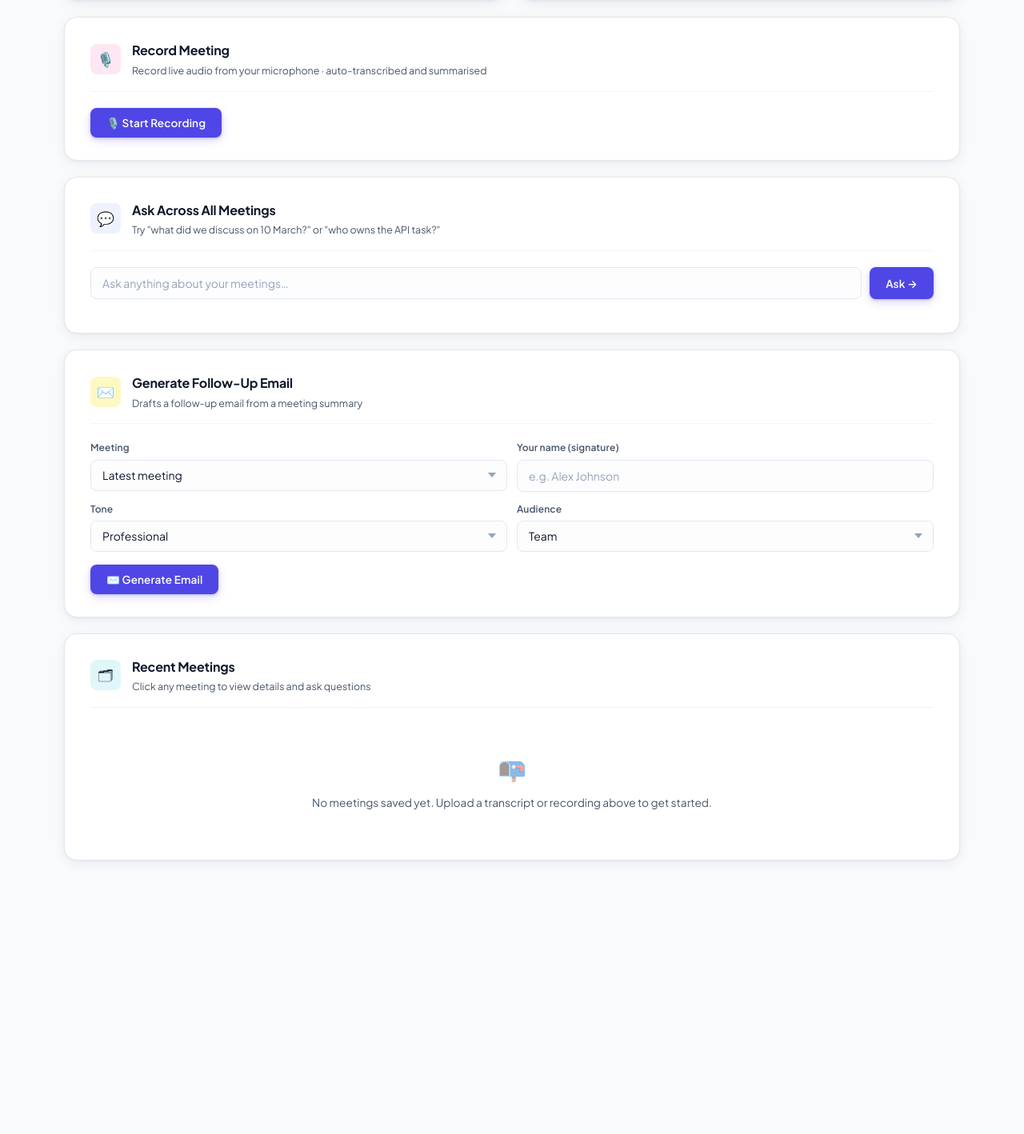
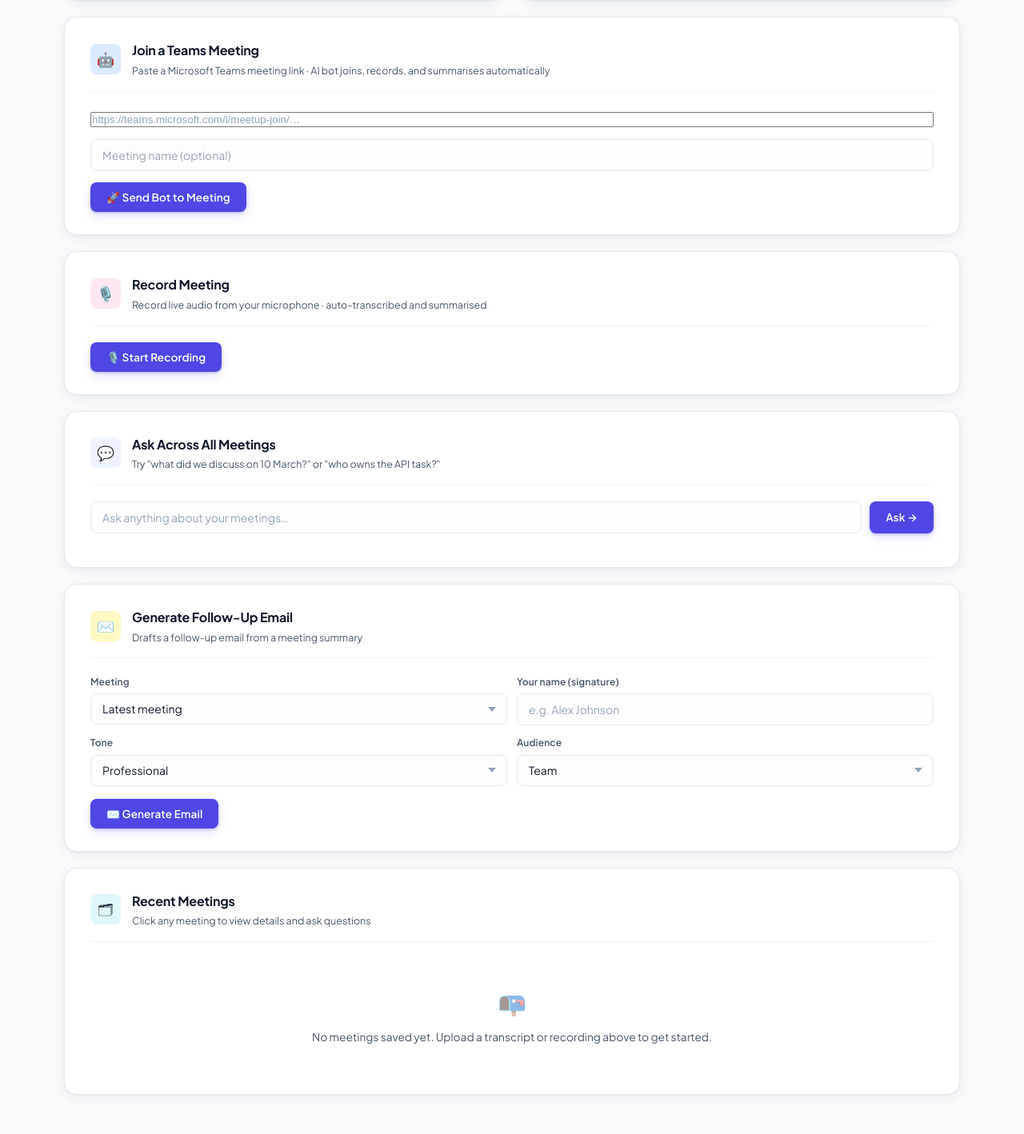
Before and after one commit to CosmicSymphony/ai-meeting-assistant, a FastAPI app: page /web/ in a window 1280 px wide. Shown: the part 585-2003 px from the top of the page at 80% size. Before the commit the page ends 1662 px from the top, so only its background shows below. Run offline with FastAPI, Linux system fonts and the light colour scheme.

Commit message:
Add Recall.ai Teams bot integration
- New recall_service.py: create bot, get status, fetch and format
  transcript from Recall.ai API
- New BotSession model to track active/completed bots per tenant
- New /recall/join-meeting endpoint: accepts Teams URL, sends bot,
  redirects to status page
- New /recall/bot/{bot_id} status page: auto-refreshes every 5s
  until the call ends, then processes transcript → summary → meeting
- New /recall/webhook endpoint: Recall.ai POSTs here on status change,
  triggers processing when call ends (used when deployed with public URL)
- Add WEBHOOK_BASE_URL config for production webhook registration
- Add "Join a Teams Meeting" card to the dashboard UI

Co-Authored-By: Claude Sonnet 4.6 <noreply@anthropic.com>

```diff
--- a/app/config.py
+++ b/app/config.py
@@ -12,6 +12,7 @@ class Settings:
     ASSEMBLYAI_API_KEY = os.getenv("ASSEMBLYAI_API_KEY")
     RECALLAI_API_KEY = os.getenv("RECALLAI_API_KEY")
     DATABASE_URL = os.getenv("DATABASE_URL") or _DEFAULT_SQLITE
+    WEBHOOK_BASE_URL = os.getenv("WEBHOOK_BASE_URL", "")  # e.g. https://yourapp.railway.app
 
 
 settings = Settings()
--- a/app/database.py
+++ b/app/database.py
@@ -47,6 +47,8 @@ def _migrate():
             conn.commit()
             print("[MIGRATE] Added org_id column to meetings table.")
 
+        # bot_sessions table is created by create_all above; no column migrations needed yet
+
 
 def get_db():
     """Open a database session, use it, then close it automatically."""
--- a/app/main.py
+++ b/app/main.py
@@ -1,6 +1,7 @@
 from fastapi import FastAPI, UploadFile, HTTPException, Depends
 from fastapi.staticfiles import StaticFiles
 from app.routes.web import router as web_router
+from app.routes.recall import router as recall_router
 from pydantic import BaseModel
 from app.services.summarize_service import summarize_meeting
 from app.services.ask_meetings_service import ask_meetings
@@ -35,6 +36,7 @@ app = FastAPI()
 app.mount("/static", StaticFiles(directory="app/static"), name="static")
 
 app.include_router(web_router, prefix="/web")
+app.include_router(recall_router, prefix="/recall")
 
 
 class MeetingQuestionRequest(BaseModel):
--- /dev/null
+++ b/app/routes/recall.py
@@ -0,0 +1,179 @@
+from fastapi import APIRouter, Depends, Form, Request, HTTPException
+from fastapi.responses import HTMLResponse, RedirectResponse
+from fastapi.templating import Jinja2Templates
+
+from app.config import settings
+from app.database import SessionLocal
+from app.dependencies import get_web_org_id
+from app.models import BotSession, Meeting
+from app.services.recall_service import (
+    create_bot, get_bot, get_bot_transcript,
+    format_transcript, get_bot_status_label,
+)
+from app.services.summarize_service import summarize_meeting
+
+router = APIRouter()
+templates = Jinja2Templates(directory="app/templates")
+
+_DONE_STATUSES = {"done", "call_ended"}
+_FAILED_STATUSES = {"fatal"}
+
+
+# ── Join a meeting ─────────────────────────────────────────────────────────────
+
+@router.post("/join-meeting", response_class=HTMLResponse)
+async def join_meeting(
+    request: Request,
+    meeting_url: str = Form(...),
+    meeting_name: str = Form(default="Teams Meeting"),
+    org_id: int = Depends(get_web_org_id),
+):
+    try:
+        webhook_url = None
+        if settings.WEBHOOK_BASE_URL:
+            webhook_url = f"{settings.WEBHOOK_BASE_URL.rstrip('/')}/recall/webhook"
+
+        bot_data = await create_bot(
+            meeting_url=meeting_url,
+            bot_name="AI Meeting Assistant",
+            webhook_url=webhook_url,
+        )
+
+        bot_id = bot_data["id"]
+
+        db = SessionLocal()
+        try:
+            session = BotSession(
+                org_id=org_id,
+                bot_id=bot_id,
+                meeting_url=meeting_url,
+                meeting_name=meeting_name or "Teams Meeting",
+                status="created",
+            )
+            db.add(session)
+            db.commit()
+        finally:
+            db.close()
+
+        return RedirectResponse(url=f"/recall/bot/{bot_id}", status_code=303)
+
+    except Exception as e:
+        return templates.TemplateResponse("bot_status.html", {
+            "request": request,
+            "error": str(e),
+            "bot": None,
+        })
+
+
+# ── Bot status page (auto-refreshes until done) ────────────────────────────────
+
+@router.get("/bot/{bot_id}", response_class=HTMLResponse)
+async def bot_status_page(request: Request, bot_id: str, org_id: int = Depends(get_web_org_id)):
+    db = SessionLocal()
+    try:
+        session = db.query(BotSession).filter_by(bot_id=bot_id, org_id=org_id).first()
+        if not session:
+            raise HTTPException(status_code=404, detail="Bot session not found")
+
+        # Fetch latest status from Recall.ai
+        try:
+            bot_data = await get_bot(bot_id)
+            recall_status = bot_data.get("status_changes", [{}])[-1].get("code", "unknown") \
+                if bot_data.get("status_changes") else bot_data.get("status", "unknown")
+
+            session.status = recall_status
+            db.commit()
+        except Exception:
+            recall_status = session.status
+
+        # If done and not yet processed → process now
+        meeting_data = None
+        if recall_status in _DONE_STATUSES and session.meeting_id is None:
+            meeting_data = await _process_bot(session, org_id, db)
+
+        # If already processed → load the saved meeting
+        saved_meeting = None
+        if session.meeting_id:
+            saved_meeting = db.query(Meeting).filter_by(id=session.meeting_id).first()
+
+        return templates.TemplateResponse("bot_status.html", {
+            "request": request,
+            "session": session,
+            "status_label": get_bot_status_label(recall_status),
+            "recall_status": recall_status,
+            "saved_meeting": saved_meeting,
+            "error": None,
+        })
+    finally:
+        db.close()
+
+
+# ── Recall.ai webhook ──────────────────────────────────────────────────────────
+
+@router.post("/webhook")
+async def recall_webhook(request: Request):
+    """
+    Recall.ai calls this endpoint when bot status changes.
+    Processes the transcript when the call ends.
+    """
+    payload = await request.json()
+    event = payload.get("event", "")
+    data = payload.get("data", {})
+
+    bot_info = data.get("bot") or data
+    bot_id = bot_info.get("id") or data.get("bot_id")
+    if not bot_id:
+        return {"ok": True}
+
+    status_code = ""
+    if "status" in bot_info:
+        status_code = bot_info["status"].get("code", "")
+    elif event == "bot.status_change":
+        status_code = data.get("status", {}).get("code", "")
+
+    db = SessionLocal()
+    try:
+        session = db.query(BotSession).filter_by(bot_id=bot_id).first()
+        if not session:
+            return {"ok": True}
+
+        if status_code:
+            session.status = status_code
+            db.commit()
+
+        if status_code in _DONE_STATUSES and session.meeting_id is None:
+            await _process_bot(session, session.org_id, db)
+
+    finally:
+        db.close()
+
+    return {"ok": True}
+
+
+# ── Shared processing helper ───────────────────────────────────────────────────
+
+async def _process_bot(session: BotSession, org_id: int, db) -> dict | None:
+    """Fetch transcript from Recall.ai, summarize, and save as a Meeting."""
+    try:
+        raw = await get_bot_transcript(session.bot_id)
+        transcript_text = format_transcript(raw)
+
+        if not transcript_text.strip():
+            session.status = "failed"
+            db.commit()
+            return None
+
+        summary = await summarize_meeting(transcript_text, org_id)
+
+        # Link the bot session to the saved meeting
+        meeting = db.query(Meeting).filter_by(filename=summary.get("_file"), org_id=org_id).first()
+        if meeting:
+            meeting.source = "teams"
+            session.meeting_id = meeting.id
+            db.commit()
+
+        return summary
+    except Exception as e:
+        session.status = "failed"
+        db.commit()
+        raise e
--- a/app/templates/index.html
+++ b/app/templates/index.html
@@ -93,6 +93,32 @@
       </div>
 
     </div><!-- /upload-row -->
+
+    <!-- ── Join Teams Meeting ─────────────────────────────────── -->
+    <div class="card" id="card-join-meeting">
+      <div class="card-header">
+        <div class="card-icon" style="background:#dbeafe;">🤖</div>
+        <div>
+          <div class="card-title">Join a Teams Meeting</div>
+          <div class="card-subtitle">Paste a Microsoft Teams meeting link · AI bot joins, records, and summarises automatically</div>
+        </div>
+      </div>
+      <form action="/recall/join-meeting" method="post"
+            onsubmit="this.querySelector('button').disabled=true; document.getElementById('load-join').style.display='flex';">
+        <div class="form-group">
+          <input type="url" name="meeting_url" placeholder="https://teams.microsoft.com/l/meetup-join/…" required
+                 style="width:100%; box-sizing:border-box;">
+        </div>
+        <div class="form-group">
+          <input type="text" name="meeting_name" placeholder="Meeting name (optional)"
+                 style="width:100%; box-sizing:border-box;">
+        </div>
+        <button type="submit" class="btn btn-primary">🚀 Send Bot to Meeting</button>
+      </form>
+      <div class="loading-msg" id="load-join" style="display:none;">
+        <div class="spinner"></div> Sending bot to meeting…
+      </div>
+    </div>
 
     <!-- ── Record Meeting ──────────────────────────────────── -->
     <div class="card" id="card-record">
```
Also changed, not shown: app/models.py (+16 -0 lines), app/services/recall_service.py (added, +72 -0 lines), app/templates/bot_status.html (added, +99 -0 lines).
